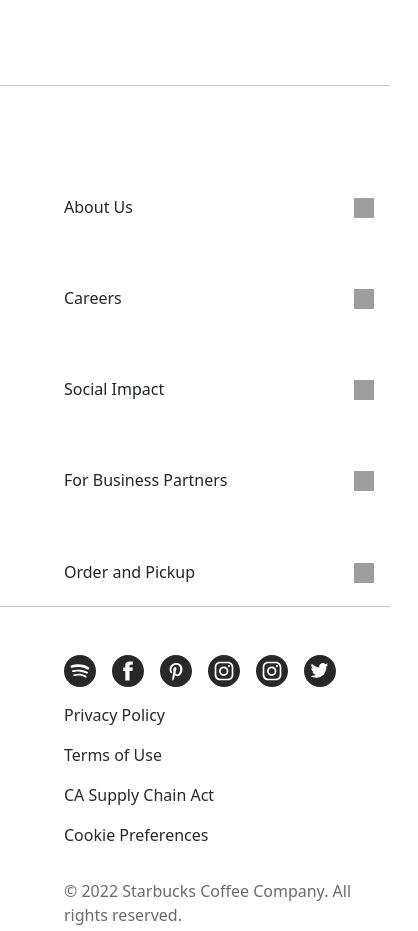
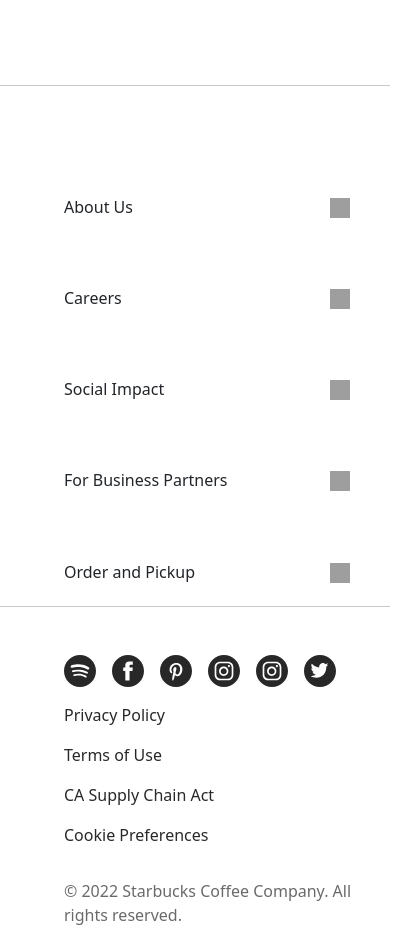
Before and after one commit to ajithev400/Starbucks-clone, a plain HTML site: page index.html in a window 390 px wide. Shown: the part 3940-4871 px from the top of the page, 418 px wide, since content can reach past the window. Drawn offline with nearby package versions, Linux system fonts and the light colour scheme; grey boxes are pictures that could not be loaded.

Commit message:
footer changes

```diff
--- a/assets/style/style.css
+++ b/assets/style/style.css
@@ -379,6 +379,7 @@ section{
     .nav-conatiner-mobile{
         display: none;
     }
+
 }
 @media screen and (max-width:768px){
     .navbar-container{
@@ -411,7 +412,7 @@ section{
         display: none;
     }
     .footer-items{
-        max-width: 704px;
+        width: 100%;
     }
 
 }
```
